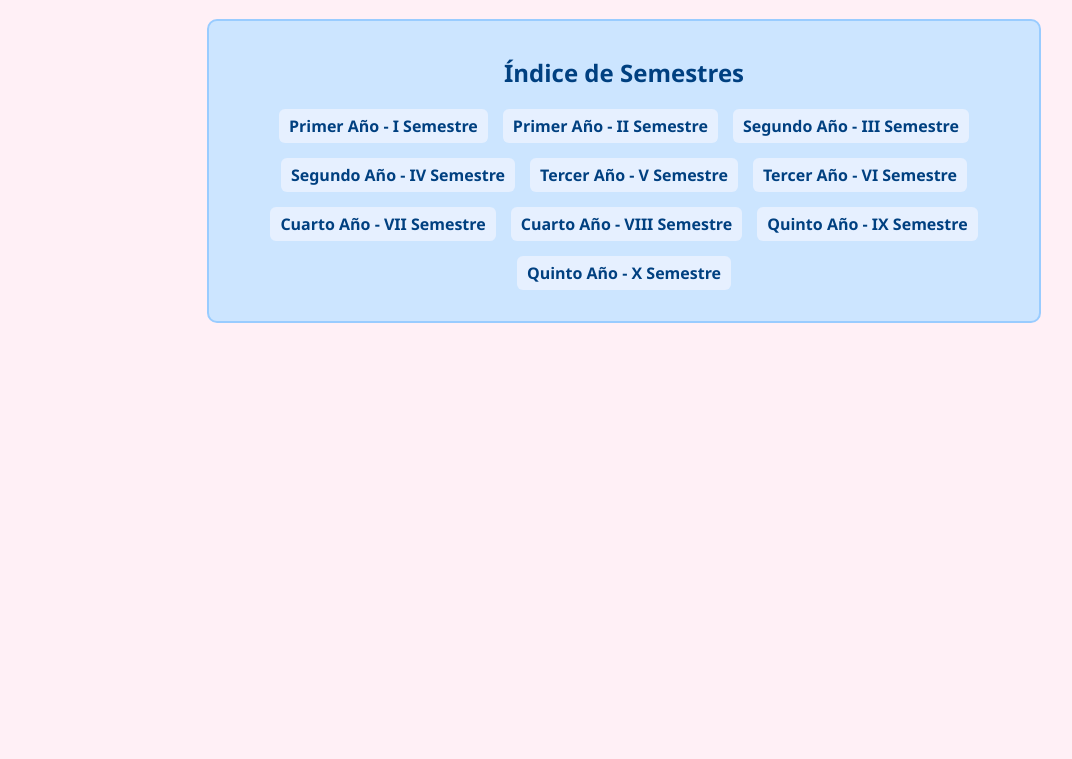
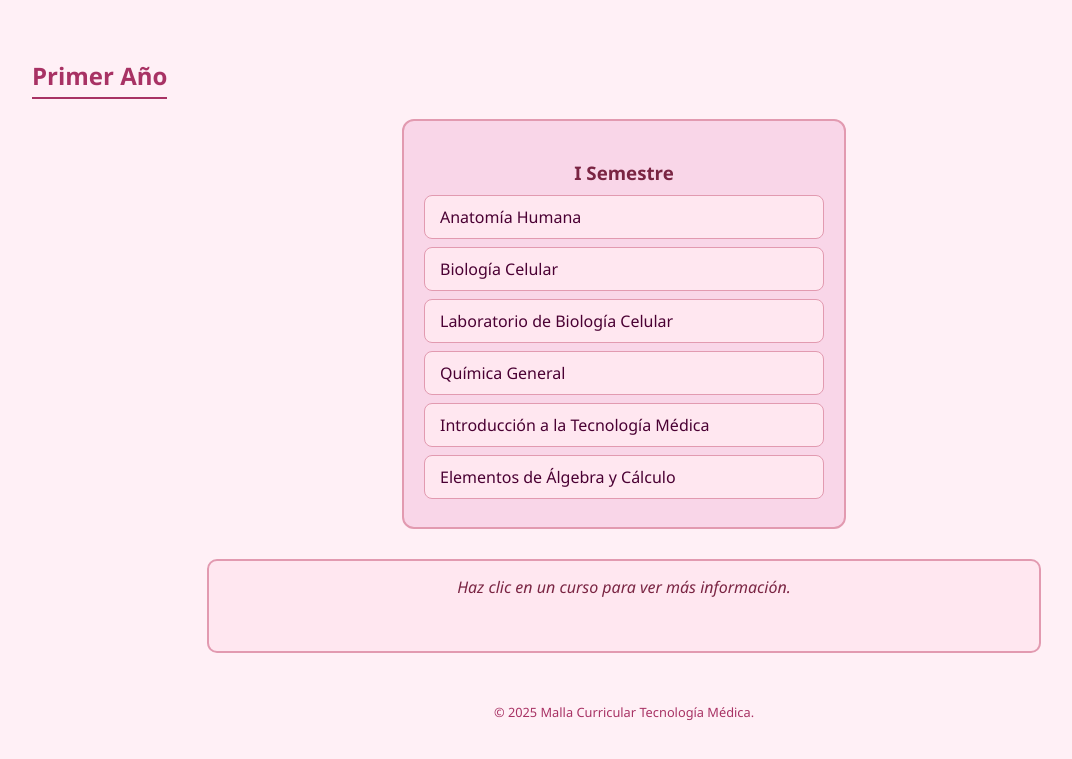
Before and after one commit to monserratgonzalez444/malla-tm-, a plain HTML site: page index.html in a window 1280 px wide. Shown: the part 115-874 px from the top of the page, without its empty margins (16-1088 px from the left). Before the commit the page ends 800 px from the top, so only its background shows below. Drawn offline with Linux system fonts and the light colour scheme.

Commit message:
Update index.html

```diff
--- a/index.html
+++ b/index.html
@@ -1,64 +1,127 @@
 <!DOCTYPE html>
 <html lang="es">
 <head>
-  <meta charset="UTF-8" />
+  <meta charset="UTF-8">
   <title>Malla Curricular Tecnología Médica</title>
-  <link rel="stylesheet" href="style.css" />
-  <script src="script.js"></script>
   <style>
-    /* Estilo para índice */
-    #indice {
-      background: #cce5ff;
-      border: 2px solid #99ccff;
+    body {
+      font-family: 'Segoe UI', sans-serif;
+      background: #fff0f6;
+      padding: 40px;
+      color: #4a0033;
+    }
+
+    h1 {
+      text-align: center;
+      color: #a83264;
+    }
+
+    .anio {
+      text-align: center;
+      font-size: 1.5em;
+      font-weight: bold;
+      margin-top: 40px;
+      color: #a83264;
+      border-bottom: 2px solid #a83264;
+      display: inline-block;
+      padding-bottom: 5px;
+    }
+
+    .semestre {
+      background: #f9d6e8;
+      border: 2px solid #e29ab0;
+      padding: 20px;
+      margin: 20px auto;
+      border-radius: 12px;
+      max-width: 400px;
+    }
+
+    .semestre h3 {
+      text-align: center;
+      margin-bottom: 10px;
+      color: #7a2543;
+    }
+
+    .curso {
+      background: #ffe7f0;
+      border: 1px solid #e29ab0;
+      padding: 10px 15px;
+      margin: 8px 0;
+      border-radius: 8px;
+      cursor: pointer;
+      transition: background 0.3s;
+      user-select: none;
+    }
+
+    .aprobado {
+      color: #800020;
+      text-decoration: line-through;
+      background: #f2ccd8;
+    }
+
+    .no-cursable {
+      color: gray;
+      background: #f0f0f0;
+    }
+
+    #infoBox {
+      background: #ffe7f0;
+      border: 2px solid #e29ab0;
+      max-width: 800px;
+      margin: 30px auto;
       padding: 15px;
-      margin: 20px auto;
-      max-width: 800px;
       border-radius: 10px;
+      color: #7a2543;
+      font-style: italic;
+      text-align: center;
+      min-height: 60px;
     }
-    #indice h2 {
+
+    footer {
       text-align: center;
-      color: #004080;
-    }
-    #indice ul {
-      list-style: none;
-      padding-left: 0;
-      display: flex;
-      flex-wrap: wrap;
-      justify-content: center;
-      gap: 15px;
-    }
-    #indice li {
-      background: #e6f0ff;
-      border-radius: 6px;
-      padding: 6px 10px;
-      cursor: pointer;
-      transition: background-color 0.3s;
-    }
-    #indice li:hover {
-      background-color: #b3d1ff;
-    }
-    #indice a {
-      text-decoration: none;
-      color: #004080;
-      font-weight: 600;
+      margin-top: 50px;
+      font-size: 0.8em;
+      color: #a83264;
     }
   </style>
+  <script>
+    function mostrarInfo(nombre, requisitos) {
+      const infoBox = document.getElementById('infoBox');
+      infoBox.innerHTML = `<strong>${nombre}</strong><br><em>${requisitos}</em>`;
+      infoBox.scrollIntoView({ behavior: 'smooth' });
+    }
+
+    function toggleEstado(element) {
+      if (element.classList.contains('aprobado')) {
+        element.classList.remove('aprobado');
+        element.classList.add('no-cursable');
+      } else if (element.classList.contains('no-cursable')) {
+        element.classList.remove('no-cursable');
+      } else {
+        element.classList.add('aprobado');
+      }
+    }
+  </script>
 </head>
 <body>
-
   <h1>Malla Curricular - Tecnología Médica</h1>
 
-  <section id="indice">
-    <h2>Índice de Semestres</h2>
-    <ul>
-      <li><a href="#primer-anio-i">Primer Año - I Semestre</a></li>
-      <li><a href="#primer-anio-ii">Primer Año - II Semestre</a></li>
-      <li><a href="#segundo-anio-iii">Segundo Año - III Semestre</a></li>
-      <li><a href="#segundo-anio-iv">Segundo Año - IV Semestre</a></li>
-      <li><a href="#tercer-anio-v">Tercer Año - V Semestre</a></li>
-      <li><a href="#tercer-anio-vi">Tercer Año - VI Semestre</a></li>
-      <li><a href="#cuarto-anio-vii">Cuarto Año - VII Semestre</a></li>
-      <li><a href="#cuarto-anio-viii">Cuarto Año - VIII Semestre</a></li>
-      <li><a href="#quinto-anio-ix">Quinto Año - IX Semestre</a></li>
-      <li><a href="#quinto-anio-x">Quinto Año - X Semestre</a></li>
-    </
+  <div class="anio">Primer Año</div>
+
+  <div class="semestre">
+    <h3>I Semestre</h3>
+    <div class="curso" onclick="mostrarInfo('Anatomía Humana', 'Abre Histoembriología'); toggleEstado(this)">Anatomía Humana</div>
+    <div class="curso" onclick="mostrarInfo('Biología Celular', 'Abre Histoembriología / Infectología'); toggleEstado(this)">Biología Celular</div>
+    <div class="curso" onclick="mostrarInfo('Laboratorio de Biología Celular', 'Abre Infectología'); toggleEstado(this)">Laboratorio de Biología Celular</div>
+    <div class="curso" onclick="mostrarInfo('Química General', 'Abre Química Orgánica'); toggleEstado(this)">Química General</div>
+    <div class="curso" onclick="mostrarInfo('Introducción a la Tecnología Médica', 'Abre Bioética'); toggleEstado(this)">Introducción a la Tecnología Médica</div>
+    <div class="curso" onclick="mostrarInfo('Elementos de Álgebra y Cálculo', 'Abre Física General'); toggleEstado(this)">Elementos de Álgebra y Cálculo</div>
+  </div>
+
+  <div id="infoBox" class="info-box">Haz clic en un curso para ver más información.</div>
+
+  <footer>
+    &copy; 2025 Malla Curricular Tecnología Médica.
+  </footer>
+</body>
+</html>
```
